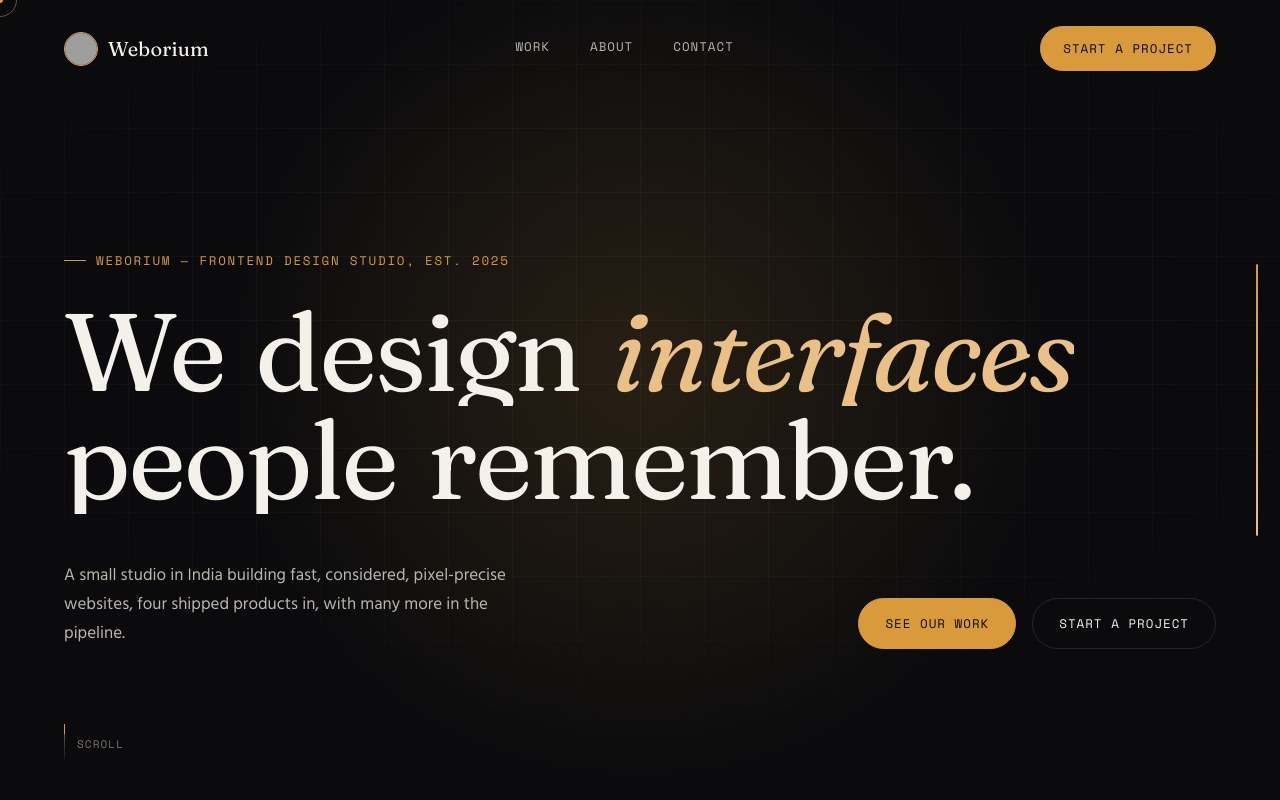
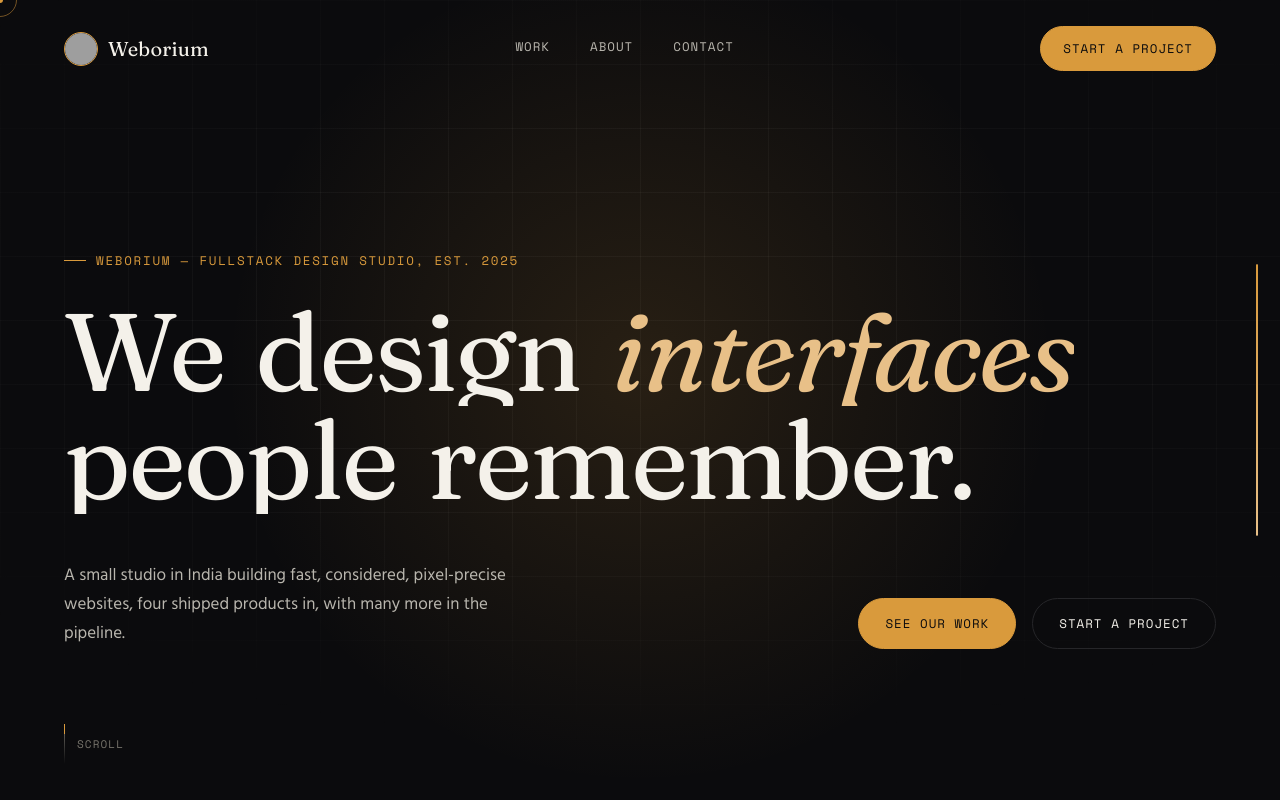
Before and after one commit to weborium-apps/weborium, a React (Vite) app: page / in a window 1280 px wide. Shown: the top 800 px of the page. Built offline with nearby package versions, Linux system fonts and the light colour scheme; grey boxes are pictures that could not be loaded.

Commit message:
[edit] content

```diff
--- a/index.html
+++ b/index.html
@@ -8,7 +8,7 @@
     <meta name="theme-color" content="#0b0b0d" />
     <link rel="preconnect" href="https://fonts.googleapis.com" />
     <link rel="preconnect" href="https://fonts.gstatic.com" crossorigin />
-    <title>Weborium — Frontend Design & Development Studio</title>
+    <title>Weborium — Fullstack Design & Development Studio</title>
   </head>
   <body>
     <div id="root"></div>
--- a/src/pages/Home.jsx
+++ b/src/pages/Home.jsx
@@ -27,7 +27,7 @@ export default function Home() {
             animate={{ opacity: 1, y: 0 }}
             transition={{ duration: 0.7, delay: 0.1 }}
           >
-            Weborium — Frontend Design Studio, Est. 2025
+            Weborium — Fullstack Design Studio, Est. 2025
           </motion.p>
 
           <h1 className="hero__headline">
```
